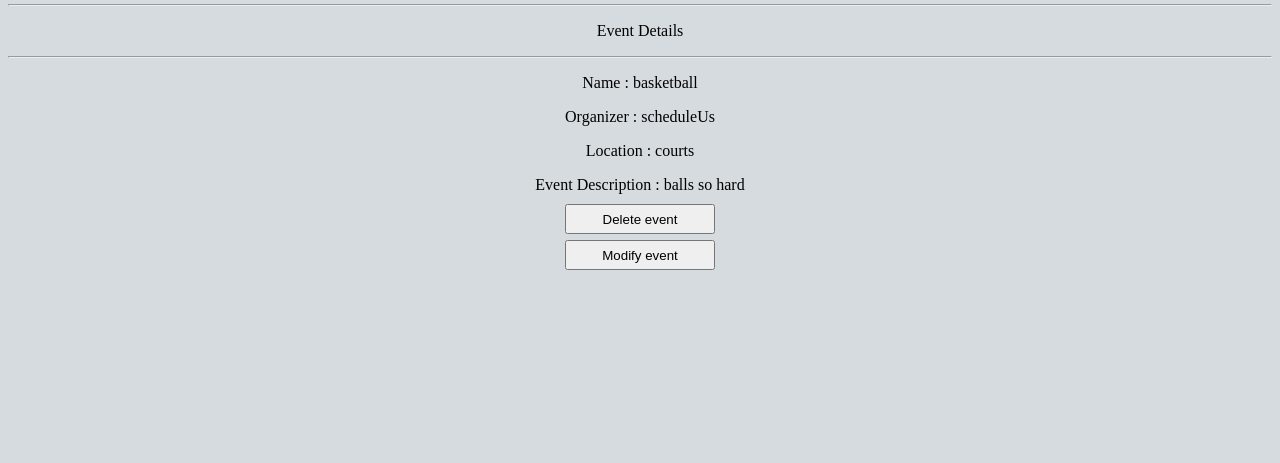
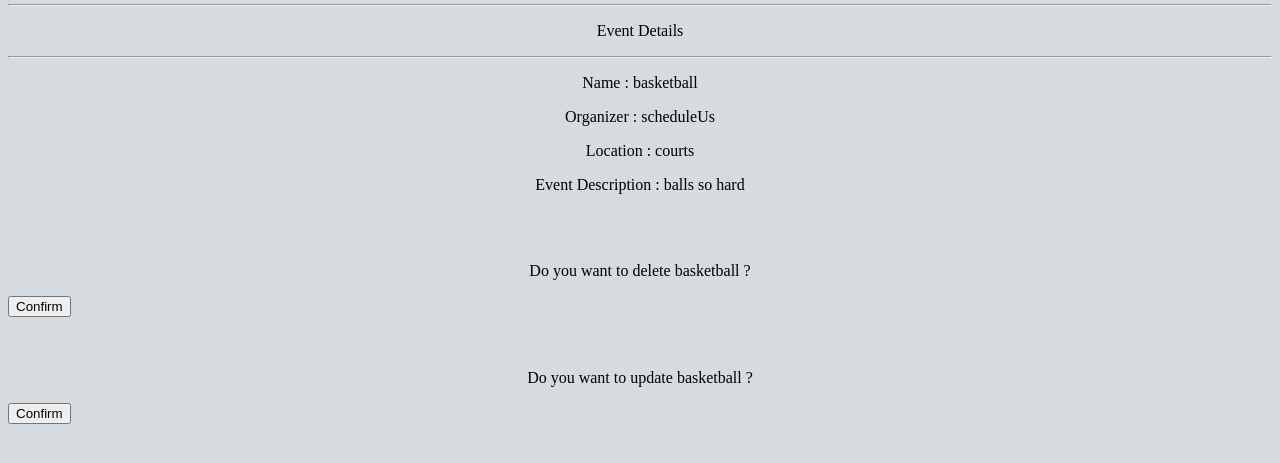
Before and after one commit to streddy/scheduleUs, a Django app: page /1/ in a window 1280 px wide. Shown: the part 145-608 px from the top of the page. Run offline with Django 3.2, Linux system fonts and the light colour scheme; data comes from the database, SQL or seed files in the repository.

Commit message:
Update and Delete Working

```diff
--- a/scheduleUs/forms.py
+++ b/scheduleUs/forms.py
@@ -1,6 +1,7 @@
 from django.forms import ModelForm, DateTimeField, widgets
 from .models import Event, PollResponse
-
+from django.views.generic.edit import DeleteView
+from django.urls import reverse_lazy
 
 class EventCreationForm(ModelForm):
     poll_timeframe_start = DateTimeField(
--- a/scheduleUs/urls.py
+++ b/scheduleUs/urls.py
@@ -29,4 +29,6 @@ urlpatterns = [
     path('dashboard/', views.dashboard, name = 'dashboard'),
     path('<int:event_id>/', views.event_page, name = 'event_page'),
     path('delete_event/', views.delete_event, name = 'delete_event'),
+    path('<int:pk>/delete/', views.EventDelete.as_view(), name='event_confirm_delete'),
+    path('<int:pk>/event_update/', views.EventUpdate.as_view(), name='event_update'),
 ]
--- a/scheduleUs/views.py
+++ b/scheduleUs/views.py
@@ -3,6 +3,8 @@ from django.shortcuts import render, redirect
 from django.http import HttpResponse
 from django.template import loader
 from .models import Event
+from django.urls import reverse_lazy
+from django.views.generic.edit import DeleteView, UpdateView
 def create_event(request):
     if request.method == 'POST':  # data sent by user
         form = EventCreationForm(request.POST)
@@ -42,3 +44,13 @@ def dashboard(request):
         event_list = {}
         context = {'event_list' : event_list, }
     return HttpResponse(template.render(context, request))
+
+class EventDelete(DeleteView):
+    model = Event
+    success_url = reverse_lazy('delete_event')
+
+class EventUpdate(UpdateView):
+    model = Event
+    template_name = 'event_update_form.html'
+    fields = ['name', 'location', 'description']
+    success_url = reverse_lazy('dashboard')
--- /dev/null
+++ b/templates/event_confirm_delete.html
@@ -0,0 +1,4 @@
+<form action = "{% url 'event_confirm_delete' event.slug%}" method = "post">{% csrf_token %}
+  <p> Do you want to delete {{event.name}}?</p>
+  <input type = "submit" value = "Confirm" />
+</form>
--- a/templates/event_page.html
+++ b/templates/event_page.html
@@ -16,6 +16,7 @@
     {% else %}
         <p>Who dis?</p> &nbsp;
     {% endif %}
+
     <a href={% url 'logout' %}>Logout</a> &nbsp;
     <a href={% url 'contact' %}>Contact</a> &nbsp;
     <a href={% url 'about' %}>About</a> &nbsp;
@@ -29,10 +30,16 @@
 <p> Organizer : {{event.organizer.username}}</p>
 <p> Location : {{event.location}}</p>
 <p> Event Description : {{event.description}}</p>
-<a align=“center” href={% url 'delete_event'%}><button>Delete event</button></a>
 <br><br>
-
-<a align=“center” href={% url 'create_event' %}><button>Modify event</button></a>
+<form action = "{% url 'event_confirm_delete' event.pk %}" method = "post">{% csrf_token %}
+  <p> Do you want to delete {{event.name}}?</p>
+  <input type = "submit" value = "Confirm" />
+</form>
+<br><br>
+<form action = "{% url 'event_update' event.pk %}" method = "post">{% csrf_token %}
+  <p> Do you want to update {{event.name}}?</p>
+  <input type = "submit" value = "Confirm" />
+</form>
 <br><br>
 </body>
 </html>
```
Also changed, not shown: templates/event_update_form.html (added, +13 -0 lines).
